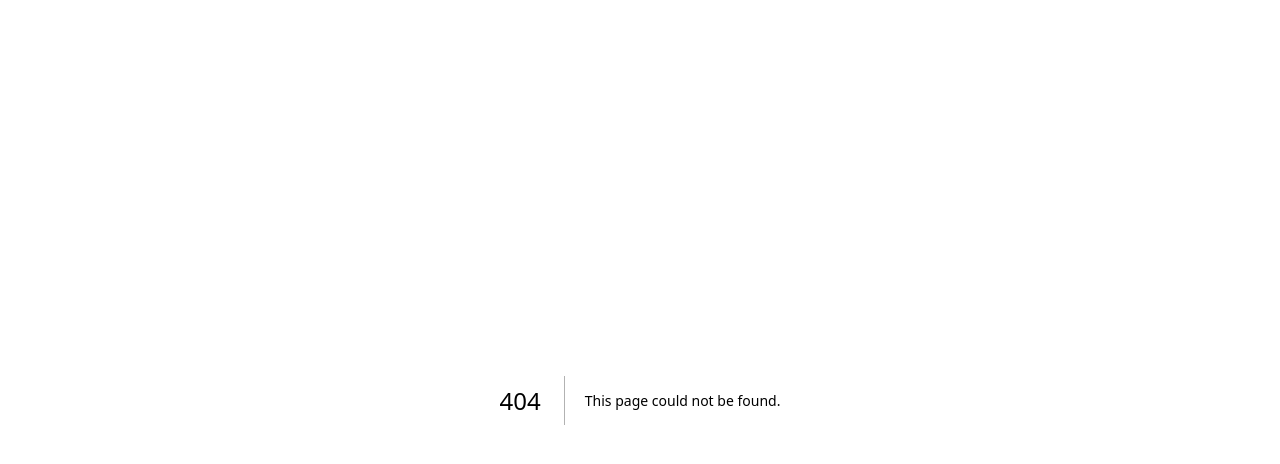
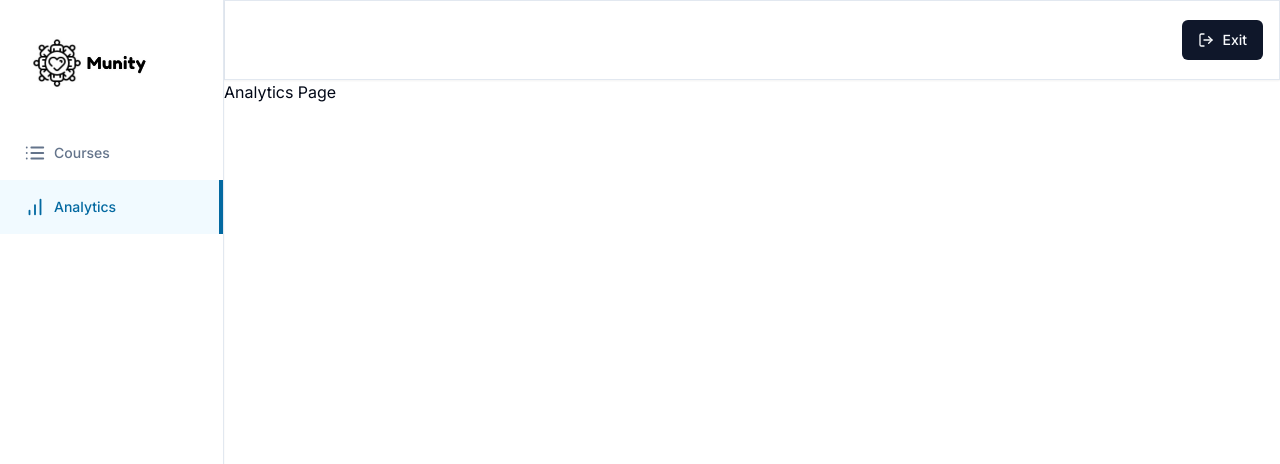
Before and after one commit to calebthecurious/munity-lms, a Next.js app: page /guide/analytics in a window 1280 px wide. Before the commit this address had no page. Shown: the top 464 px of the page. Built offline with nearby package versions, Linux system fonts and the light colour scheme.

Commit message:
4th commit - dynamic layout 2

```diff
--- /dev/null
+++ b/app/(dashboard)/(routes)/guide/analytics/page.tsx
@@ -0,0 +1,9 @@
+const AnalyticsPage = () => {
+    return (
+        <div className="">
+            Analytics Page
+        </div>
+    );
+}
+
+export default AnalyticsPage;
--- /dev/null
+++ b/app/(dashboard)/(routes)/guide/skills/page.tsx
@@ -0,0 +1,9 @@
+const SkillsPage = () => {
+    return (
+        <div className="">
+            Skills Page!
+        </div>
+    )
+}
+
+export default SkillsPage;
--- a/app/(dashboard)/_components/sidebar-routes.tsx
+++ b/app/(dashboard)/_components/sidebar-routes.tsx
@@ -1,9 +1,10 @@
 'use client';
 
-import { Layout, Compass } from "lucide-react"
+import { Layout, Compass, BarChart, List } from "lucide-react"
 import { SidebarItem } from "./sidebar-item";
+import { usePathname } from "next/navigation";
 
-const guestRoutes = [
+const learnerRoutes = [
     {
         icon: Layout,
         label: "Dashboard",
@@ -16,8 +17,25 @@ const guestRoutes = [
     }
 ]
 
+const guideRoutes = [
+    {
+        icon: List,
+        label: "Courses",
+        href: "/guide/skills",
+    },
+    {
+        icon: BarChart,
+        label: "Analytics",
+        href: "/guide/analytics",
+    }
+]
+
 export const SidebarRoutes = () => {
-    const routes = guestRoutes;
+    const pathname = usePathname();
+
+    const isGuidePage = pathname?.includes("/guide");
+
+    const routes = isGuidePage ? guideRoutes : learnerRoutes;
 
     return (
         <div className="flex flex-col w-full">
--- a/app/(dashboard)/layout.tsx
+++ b/app/(dashboard)/layout.tsx
@@ -15,7 +15,7 @@ const DashboardLayout = ({
                 <Sidebar />
             </div>
             <main
-                className="md:pl-56 h-full"
+                className="md:pl-56 pt-[80px] h-full"
             >
                 {children}
             </main>
--- a/components/navbar-routes.tsx
+++ b/components/navbar-routes.tsx
@@ -1,7 +1,7 @@
 "use client";
 
 import { UserButton } from "@clerk/nextjs";
-import { usePathname, useRouter} from "next/navigation";
+import { usePathname} from "next/navigation";
 
 import { Button } from "./ui/button";
 import { LogOut } from "lucide-react";
@@ -10,22 +10,24 @@ import Link from "next/link"
 
 export const NavbarRoutes = () => {
     const pathname = usePathname();
-    const router = useRouter();
 
-    const isTeacherPage = pathname?. startsWith("/teacher");
-    const isPlayerPage = pathname?.includes("/chapter");
+
+    const isGuidePage = pathname?. startsWith("/guide");
+    const isLearnerPage = pathname?.includes("/chapter");
 
     return (
         <div className="flex gap-x-2 ml-auto">
-            {isTeacherPage || isPlayerPage ? (
-                <Button>
-                    <LogOut className="h-4 w-4 mr-2" />
-                    Exit
-                </Button>
+            {isGuidePage || isLearnerPage ? (
+                <Link href="/">
+                    <Button>
+                        <LogOut className="h-4 w-4 mr-2" />
+                        Exit
+                    </Button>
+                </Link>
             ): (
-                <Link href="/teacher/courses">
+                <Link href="/guide/skills">
                     <Button size="sm" variant="ghost">
-                        Teacher Mode
+                        Guide Mode
                     </Button>
                 </Link>
             )}
```
